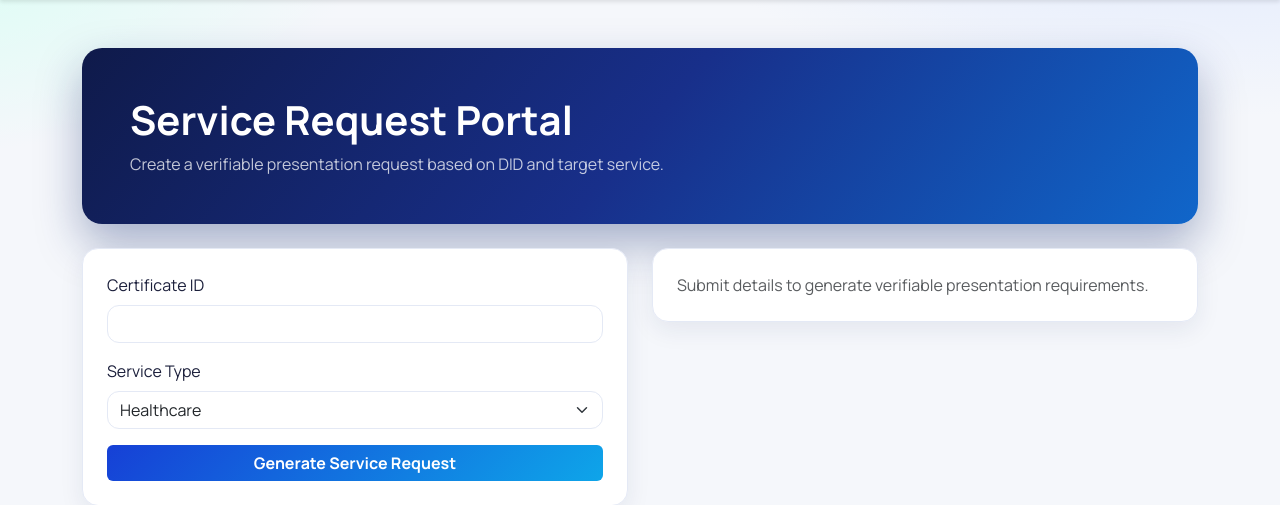
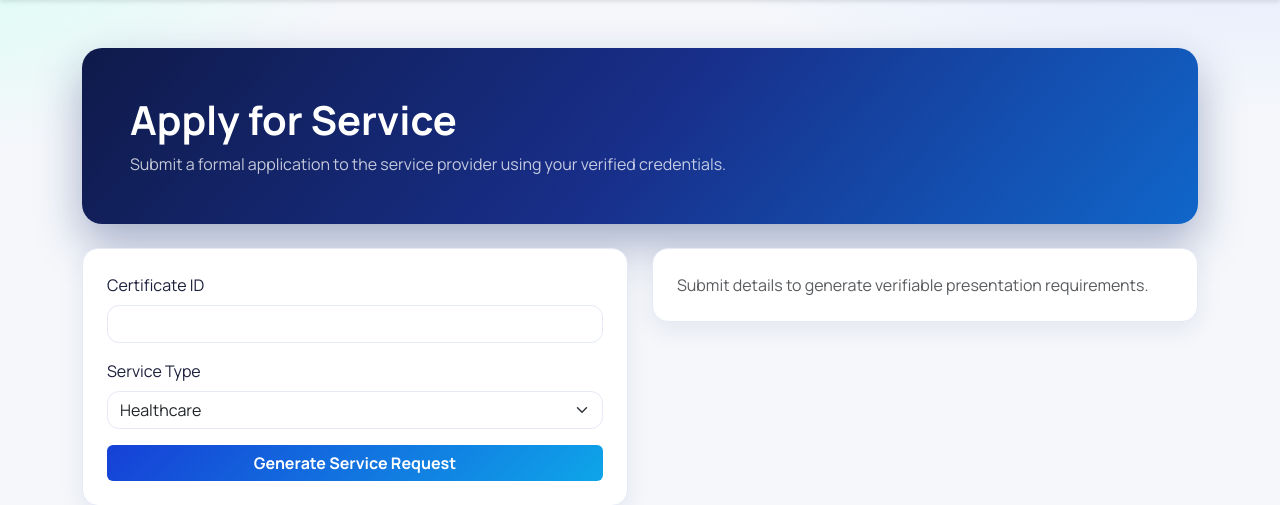
Before and after one commit to SrinivasPaiM/CertifyChain, a Django app: page /services/request/ in a window 1280 px wide. Shown: the part 63-568 px from the top of the page. Run offline with Django 5.2, Linux system fonts and the light colour scheme.

Commit message:
Rename 'Service Request' to 'Apply for Service' for clarity

```diff
--- a/templates/enhanced/request_service.html
+++ b/templates/enhanced/request_service.html
@@ -1,11 +1,11 @@
 {% extends 'enhanced/base_enhanced.html' %}
 
-{% block title %}Request Service - CertifyChain SSI{% endblock %}
+{% block title %}Apply for Service - CertifyChain SSI{% endblock %}
 
 {% block content %}
 <section class="hero-gradient p-4 p-md-5 mb-4 fade-in-up">
-    <h1 class="display-6 fw-bold mb-2">Service Request Portal</h1>
-    <p class="mb-0 opacity-75">Create a verifiable presentation request based on DID and target service.</p>
+    <h1 class="display-6 fw-bold mb-2">Apply for Service</h1>
+    <p class="mb-0 opacity-75">Submit a formal application to the service provider using your verified credentials.</p>
 </section>
 
 <div class="row g-4">
--- a/templates/enhanced/ssi_dashboard.html
+++ b/templates/enhanced/ssi_dashboard.html
@@ -45,7 +45,7 @@
 
 <div class="panel p-4 mt-4 fade-in-up">
     <h5 class="fw-bold">Additional Tools</h5>
-    <a class="btn btn-outline-primary me-2 mb-2" href="{% url 'request_service' %}">Service Request</a>
+    <a class="btn btn-outline-primary me-2 mb-2" href="{% url 'request_service' %}">Apply for Service</a>
     <a class="btn btn-outline-primary me-2 mb-2" href="{% url 'verify_eligibility' %}">Eligibility Verifier</a>
     <a class="btn btn-outline-primary mb-2" href="{% url 'api_documentation' %}">API Documentation</a>
 </div>
```
